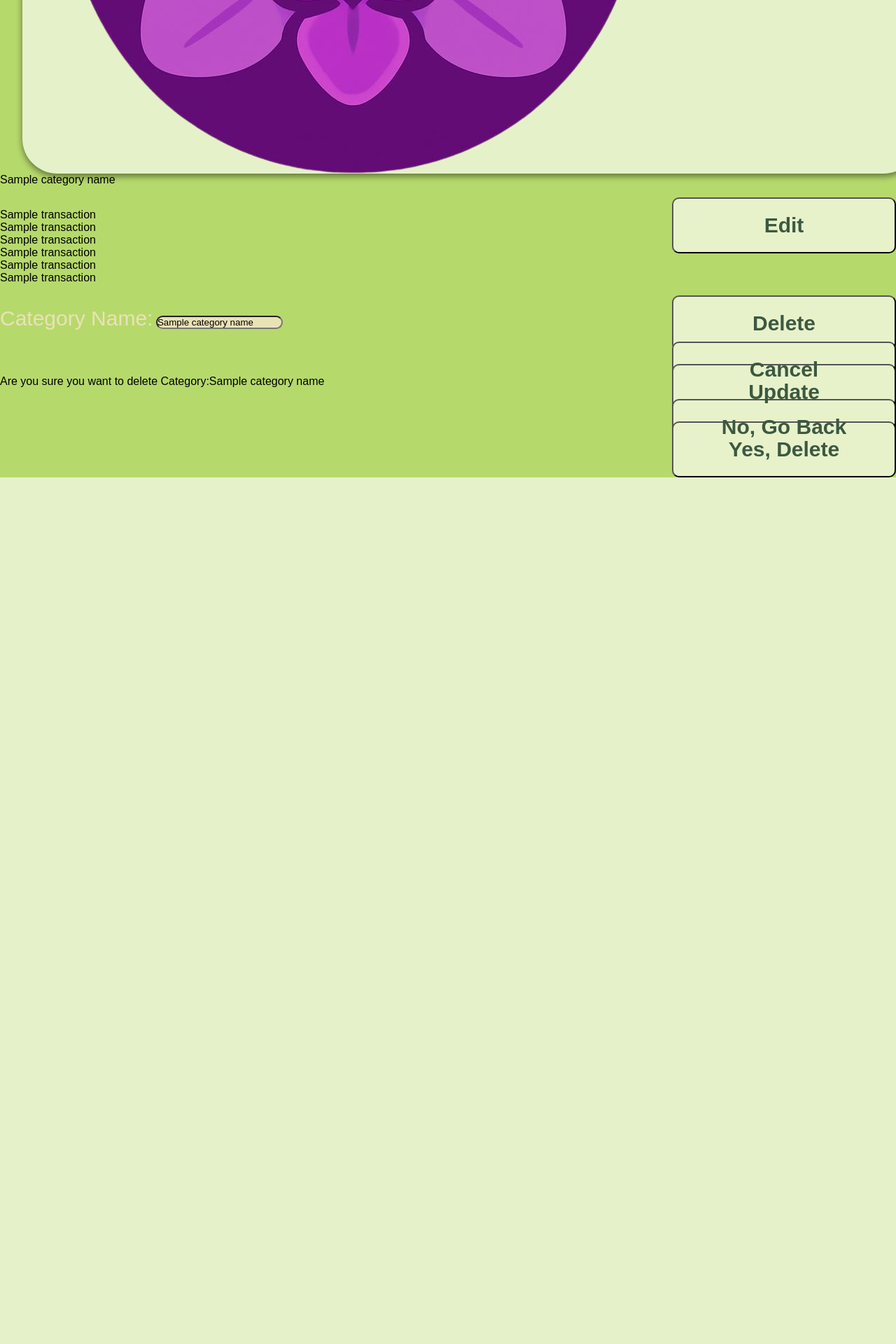
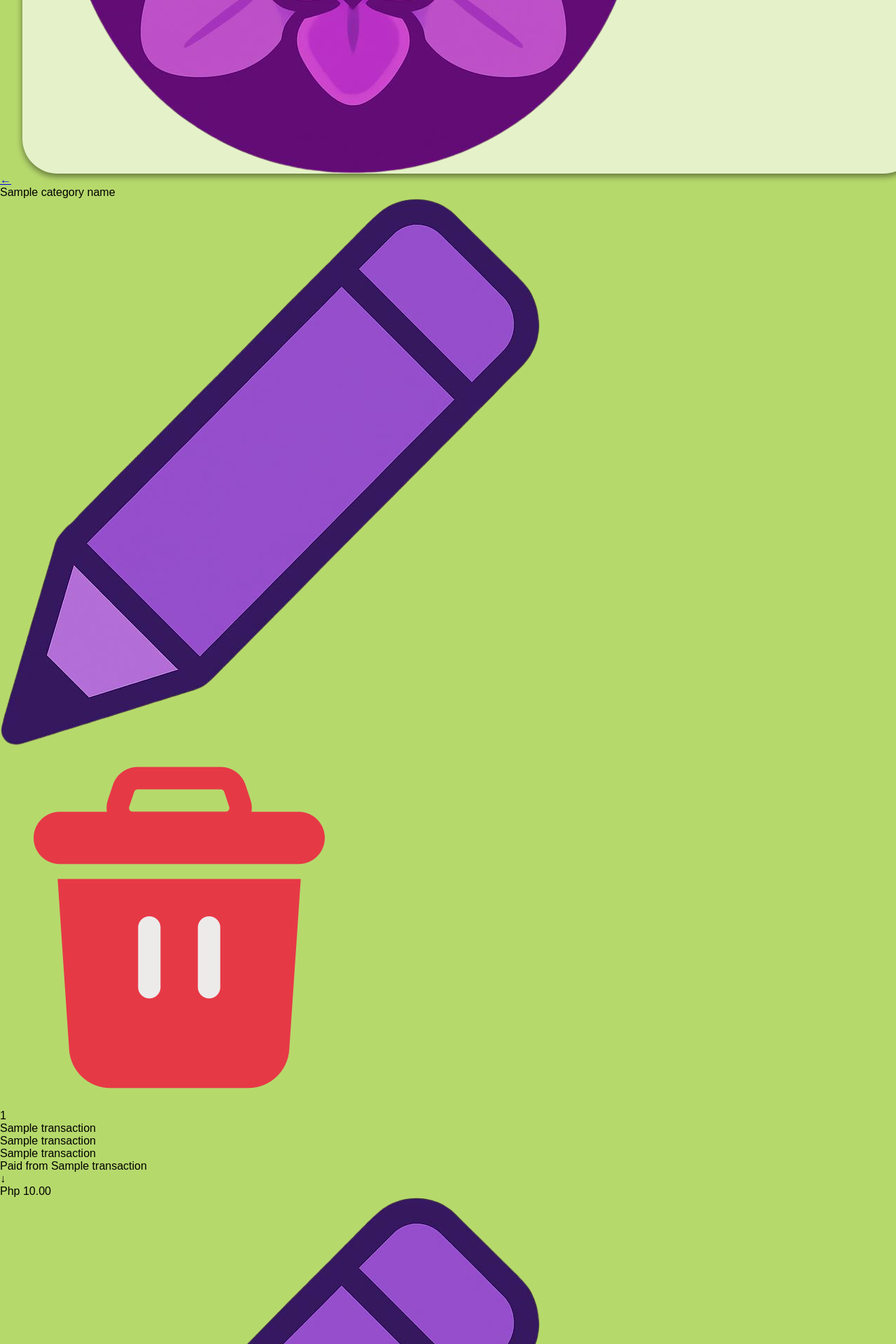
Before and after one commit to astridjamesrosal/flask-phase, a Flask app: template project6_finance_tracker/templates/view_category.html in a window 1280 px wide; the page is wider, and only the part inside the window is pictured. Shown: the part 588-2508 px from the top of that part at 70% size. Before the commit the page ends 1270 px from the top of that part, so only its background shows below. Run offline with Flask 3, Linux system fonts and the light colour scheme; the template is opened without the code that fills it: most values are stand-ins (such as "Sample title", 1, 10 or a date in 2020).

Commit message:
Add CSS for categories.html and view_category.html

```diff
--- a/project6_finance_tracker/db/transactions.py
+++ b/project6_finance_tracker/db/transactions.py
@@ -54,7 +54,7 @@ def get_transactions_by_filter(transaction_type, category_id):
         conditions.append("transaction_type = ?")
         values.append(transaction_type)
     if category_id is not None:
-        conditions.append("category_id = ?")
+        conditions.append("Transactions.category_id = ?")
         values.append(category_id)
     if conditions:
         base_query += " WHERE " + " AND ".join(conditions)
--- a/project6_finance_tracker/templates/index.html
+++ b/project6_finance_tracker/templates/index.html
@@ -59,8 +59,8 @@
                         </div>
                         <p class="amount">Php {{ "{:,.2f}".format(transaction[5]) }}</p>
                         <div class="actions">
-                            <img src="{{ url_for('static', filename='images/Edit.jpg')}}" onclick="window.location.href='{{ url_for('transactions_list_route') }}'">
-                            <img src="{{ url_for('static', filename='images/delete.png')}}" onclick="window.location.href='{{ url_for('transactions_list_route') }}'">
+                            <img src="{{ url_for('static', filename='images/Edit.jpg')}}" onclick="window.location.href='{{ url_for("transactions_list_route") }}'">
+                            <img src="{{ url_for('static', filename='images/delete.png')}}" onclick="window.location.href='{{ url_for("transactions_list_route") }}'">
                         </div>
                         <p class="description">{{ transaction[6] }}</p>
                 </div>
--- a/project6_finance_tracker/templates/view_category.html
+++ b/project6_finance_tracker/templates/view_category.html
@@ -1,32 +1,59 @@
 {% extends 'base.html' %}
     {% block content %}
         <div class="category_full_view">
-            <p class="category_name_full_view">{{ category_name[1] }}</p>
-            <button type="button" onclick="showModal('editCategoryModal-{{ category_name[0] }}')">Edit</button>
+            <div class="category_header">
+                <a href="{{ url_for('categories_list_route') }}" class="return_button">←</a>
+                <p class="category_name_full_view">{{ category_name[1] }}</p>
+                <div class="category_actions">
+                    <img src="{{ url_for('static', filename='images/Edit.jpg')}}" onclick="showModal('editCategoryModal-{{ category_name[0] }}')">
+                    <img src="{{ url_for('static', filename='images/delete.png')}}" onclick="showModal('deleteCategoryModal-{{ category_name[0] }}')">
+                </div>
+            </div>
+
             {% for transaction in category_transactions %}
                 <div class="transaction_box">
-                    <p>{{ transaction[1] }}</p>
-                    <p>{{ transaction[4] }}</p>
-                    <p>{{ transaction[8] }}</p>
-                    <p>{{ transaction[7] }}</p>
-                    <p>{{ transaction[6] }}</p>
-                    <p>{{ transaction[5] }}</p>
+                    <div class="transaction_main_info">
+                        <p class="transaction_id">{{ transaction[0] }}</p>
+                        <p class="date">{{ transaction[1] }}</p>
+                        <p class="transaction_type {{ transaction[4] }}">{{ transaction[4] }}</p>
+                        <p class="category_id">{{ transaction[8] }}</p>
+                        <p class="account_id">Paid from {{ transaction[7] }}</p>
+                        <p class="arrow {{ transaction[4] }}">
+                            {% if transaction[4] == 'income' %}
+                                ↑
+                            {% else %}
+                                ↓
+                            {% endif %}
+                        </p>
+                        </div>
+                        <p class="amount">Php {{ "{:,.2f}".format(transaction[5]) }}</p>
+                        <div class="actions">
+                            <img src="{{ url_for('static', filename='images/Edit.jpg')}}" onclick="window.location.href='{{ url_for("transactions_list_route") }}'">
+                            <img src="{{ url_for('static', filename='images/delete.png')}}" onclick="window.location.href='{{ url_for("transactions_list_route") }}'">
+                        </div>
+                        <p class="description">{{ transaction[6] }}</p>
                 </div>
             {% endfor %}
-            <button type="button" onclick="showModal('deleteCategoryModal-{{ category_name[0] }}')">Delete</button>
+
             <div class="modal" id="editCategoryModal-{{ category_name[0] }}">
                 <form action="{{ url_for('edit_category_route', category_id=category_name[0]) }}" method="POST">
+                    <p>Edit Category</p>
                     <label>Category Name:</label>
                     <input type="text" name="category_name" value="{{ category_name[1] }}">
-                    <button type="button" onclick="hideModal('editCategoryModal-{{ category_name[0] }}')">Cancel</button>
-                    <button type="submit">Update</button>
+                    <div class="buttons">
+                        <button type="button" class="btn-cancel" onclick="hideModal('editCategoryModal-{{ category_name[0] }}')">Cancel</button>
+                        <button type="submit" class="btn-confirm">Update</button>
+                    </div>
                 </form>
             </div>
             <div class="modal" id="deleteCategoryModal-{{ category_name[0] }}">
                 <form action="{{ url_for('delete_category_route', category_id=category_name[0]) }}" method="POST">
-                    <p class="delete_message">Are you sure you want to delete Category:{{ category_name[1] }}</p>
-                    <button type="button" onclick="hideModal('deleteCategoryModal-{{ category_name[0] }}')">No, Go Back</button>
-                    <button type="submit">Yes, Delete</button>
+                    <p>Delete Category</p>
+                    <p class="delete_message">Are you sure you want to delete Category: {{ category_name[1] }}</p>
+                    <div class="buttons">
+                        <button type="button" class="btn-cancel" onclick="hideModal('deleteCategoryModal-{{ category_name[0] }}')">No, Go Back</button>
+                        <button type="submit" class="btn-confirm">Yes, Delete</button>
+                    </div>
                 </form>
             </div>
         </div>
```
Also changed, not shown: project6_finance_tracker/static/style.css (+115 -2 lines), project6_finance_tracker/templates/categories.html (+9 -5 lines), finance_tracker.db (added).
